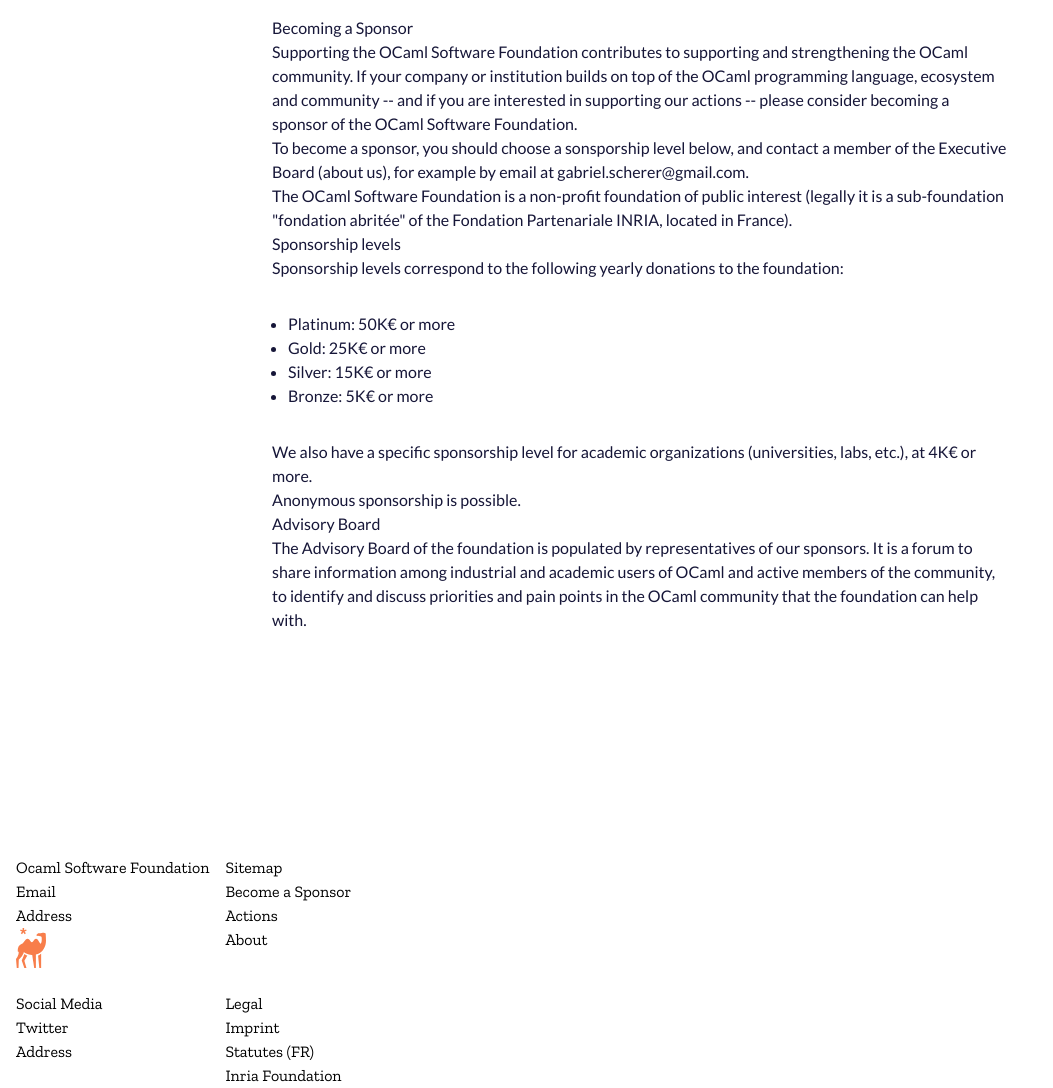
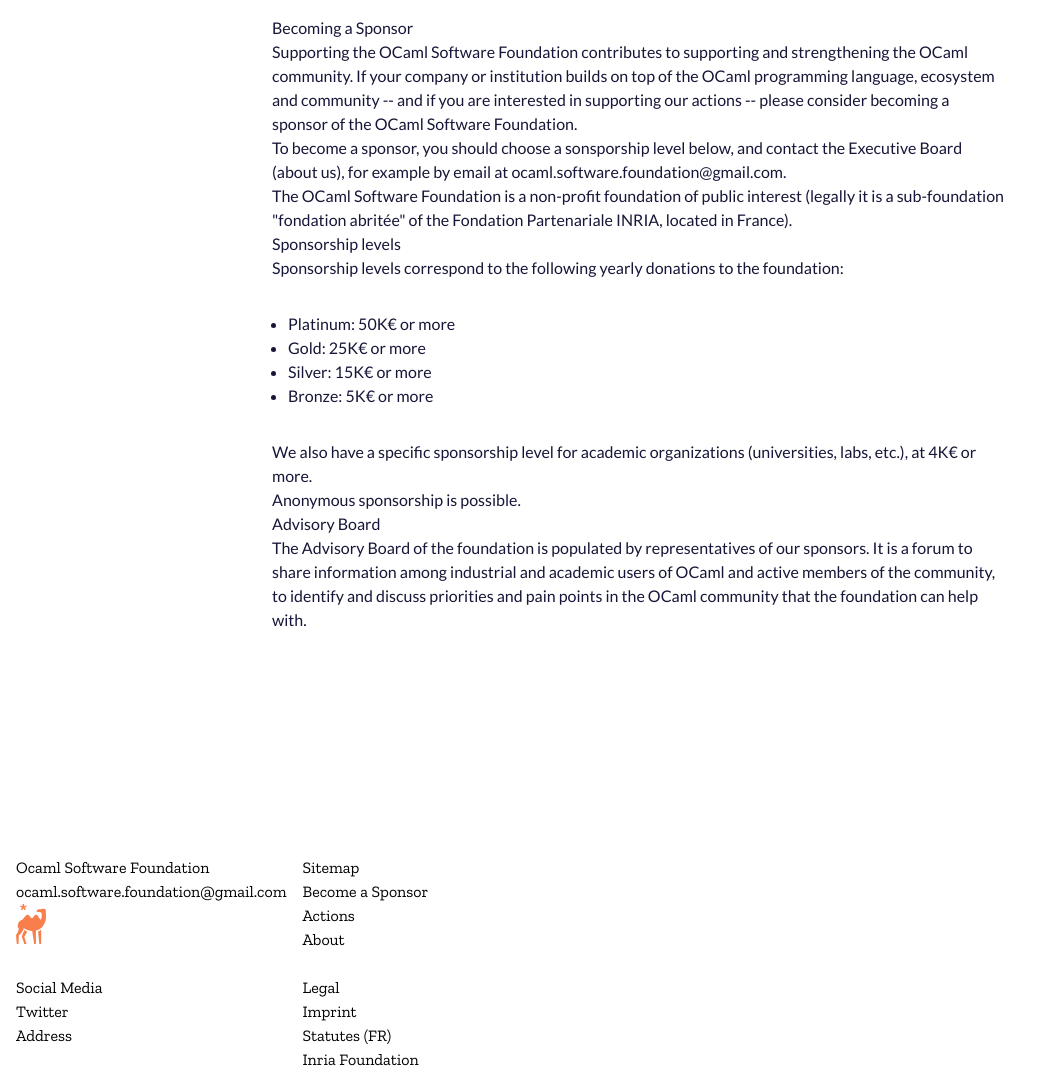
Before and after one commit to ocaml-sf/ocaml-sf-website, an Eleventy site: page src/becoming-a-sponsor.md in a window 1280 px wide. Shown: the part 240-1328 px from the top of the page, without its empty margins (0-1053 px from the left). Built offline with nearby package versions, Linux system fonts and the light colour scheme; Eleventy itself is replaced by a stand-in of ours; files that its build step writes are made by us from their sources; what markdown-it-attrs, markdown-it-modify-token would draw is missing.

Commit message:
email addresses

```diff
--- a/src/_includes/main-layout.liquid
+++ b/src/_includes/main-layout.liquid
@@ -68,8 +68,7 @@
           <div class="sm:col-span-3 ">
             <div class="text-camel">Ocaml Software Foundation</div>
             <ul class="text-ghost-44">
-              <li>Email</li>
-              <li>Address</li>
+              <li>ocaml.software.foundation@gmail.com</li>
               <li>
                 <img
                   class="pt-4"
--- a/src/becoming-a-sponsor.md
+++ b/src/becoming-a-sponsor.md
@@ -13,9 +13,9 @@
 OCaml Software Foundation.
 
 To become a sponsor, you should choose a sonsporship level below, and
-contact a member of the Executive Board ([about us](about-us.html)),
-for example by email at <a class="email"
-href="mailto:gabriel.scherer@gmail.com">gabriel.scherer@gmail.com</a>.
+contact the Executive Board ([about us](about-us.html)), for example
+by email at <a class="email"
+href="mailto:ocaml.software.foundation@gmail.com">ocaml.software.foundation@gmail.com</a>.
 
 The OCaml Software Foundation is a non-profit foundation of public
 interest (legally it is a sub-foundation "fondation abritée" of the
```
